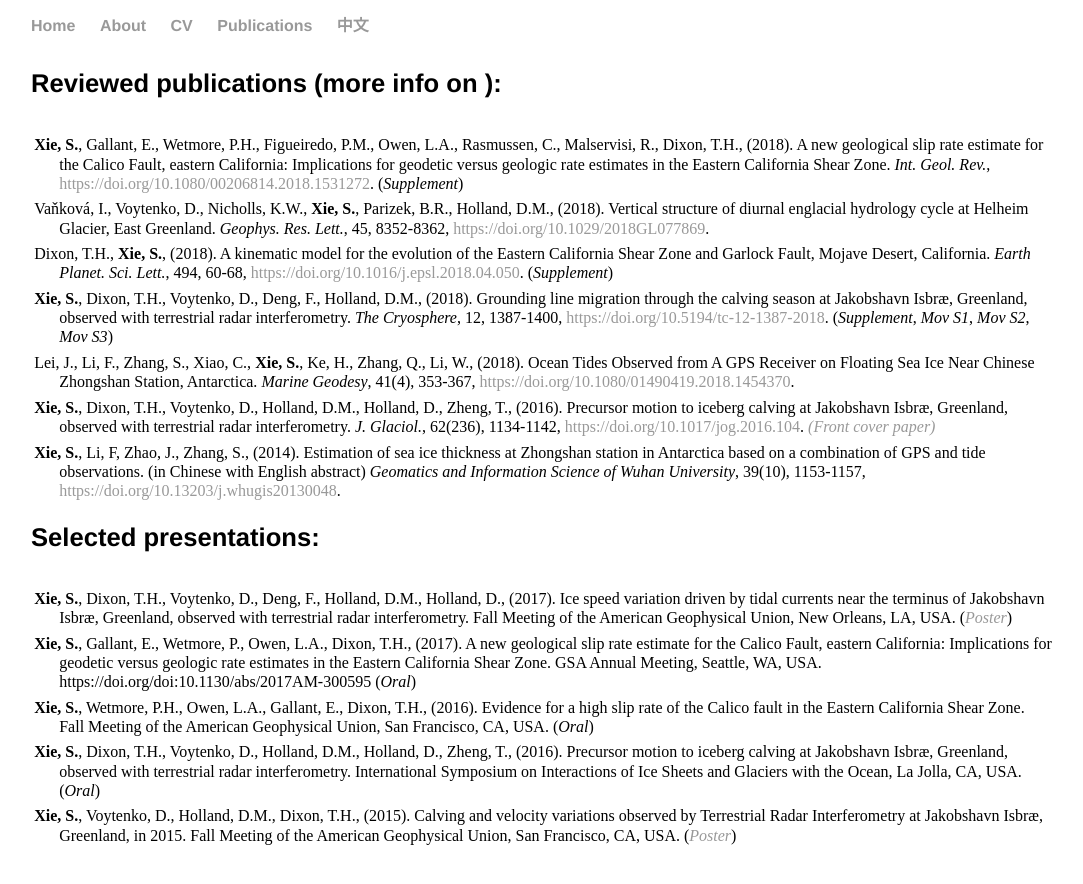
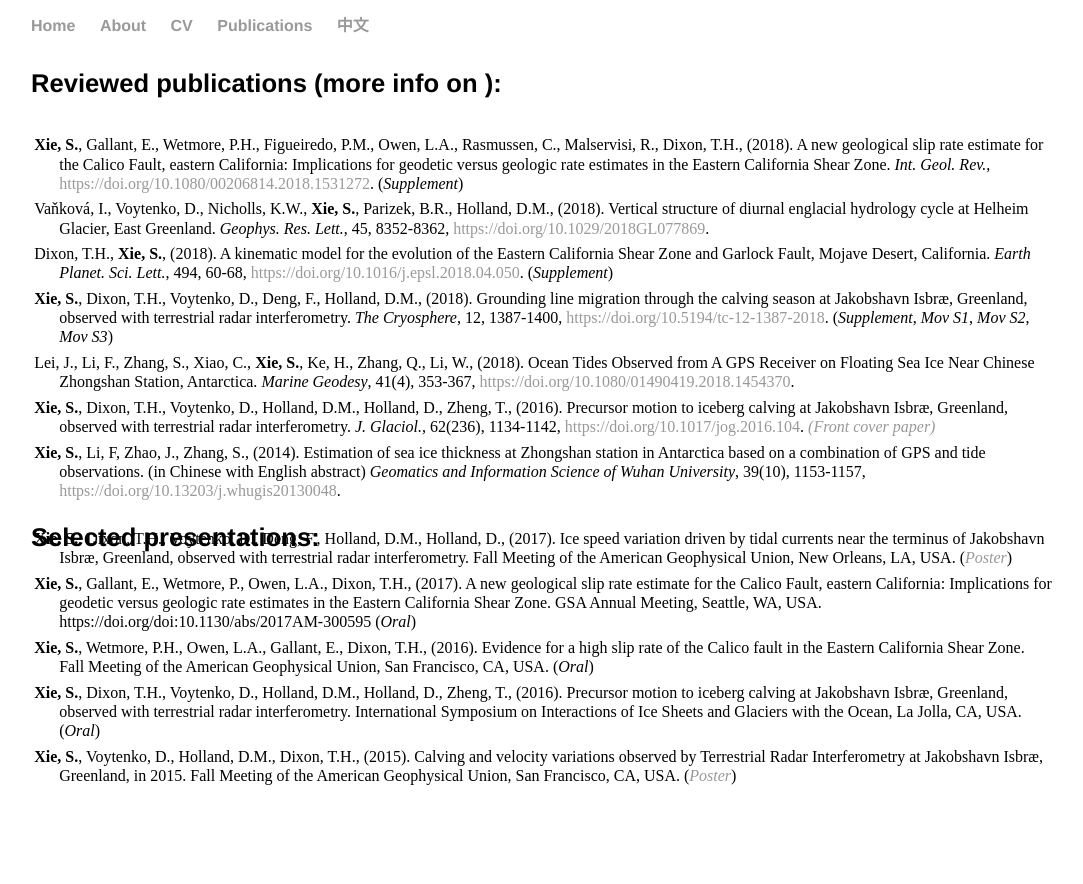
Before and after one commit to suruixie/suruixie.github.io, a Jekyll site: the page built from publications/index.html, in a window 1280 px wide. Shown: the top 884 px of the page, without its empty margins (97-1180 px from the left). Built offline with Jekyll 4.4.1, drawn with Linux system fonts in a browser that asks for light colours; a style sheet for code colours, icons or effects is not loaded.

Commit message:
Update index.html

```diff
--- a/publications/index.html
+++ b/publications/index.html
@@ -22,7 +22,7 @@ title: Surui's publications
 		<br style="line-height:1.3em">
 	</p>
 
-	<h4>Selected presentations:</h4>
+	<h4 style="margin-bottom:-1em;">Selected presentations:</h4>
 	<p  class="publist" style="font-size:1.0em;">
 		<strong>Xie, S.</strong>, Dixon, T.H., Voytenko, D., Deng, F., Holland, D.M., Holland, D., (2017). Ice speed variation driven by tidal currents near the terminus of Jakobshavn Isbræ, Greenland, observed with terrestrial radar interferometry. Fall Meeting of the American Geophysical Union, New Orleans, LA, USA. (<em><a href="../files/2017/Xie_AGU17.pdf">Poster</a></em>)<br>
 	<p  class="publist" style="font-size:1.0em;">
```
